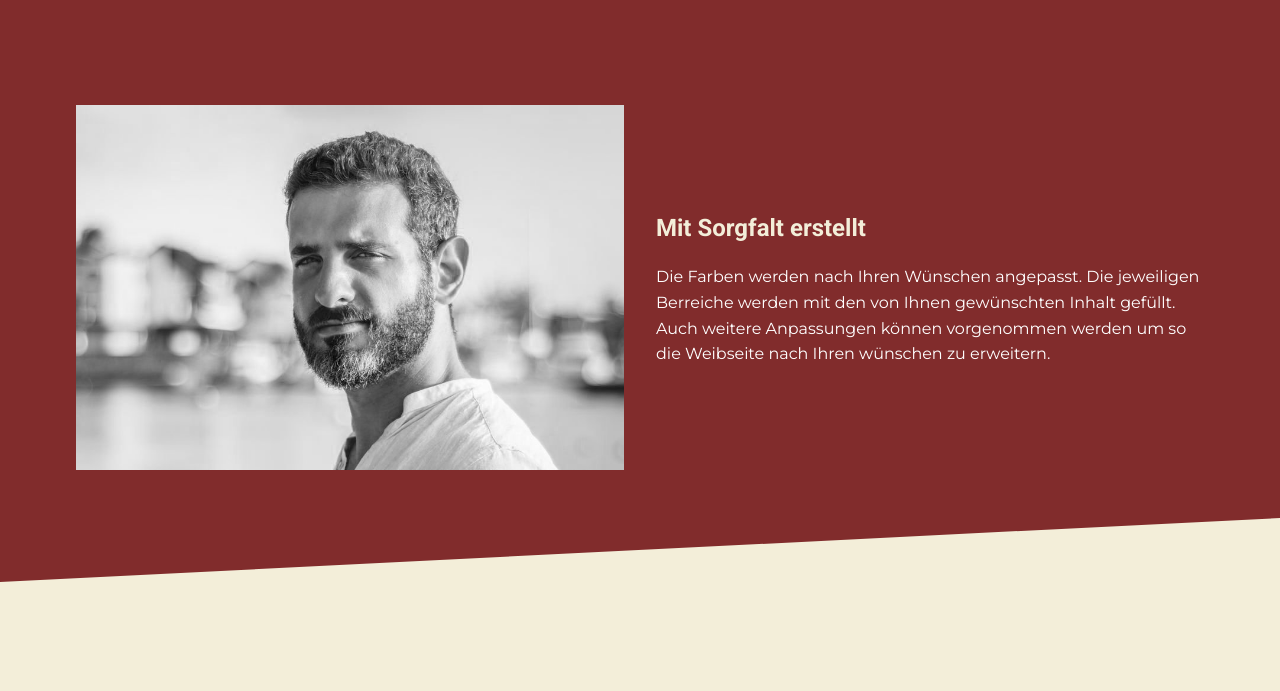
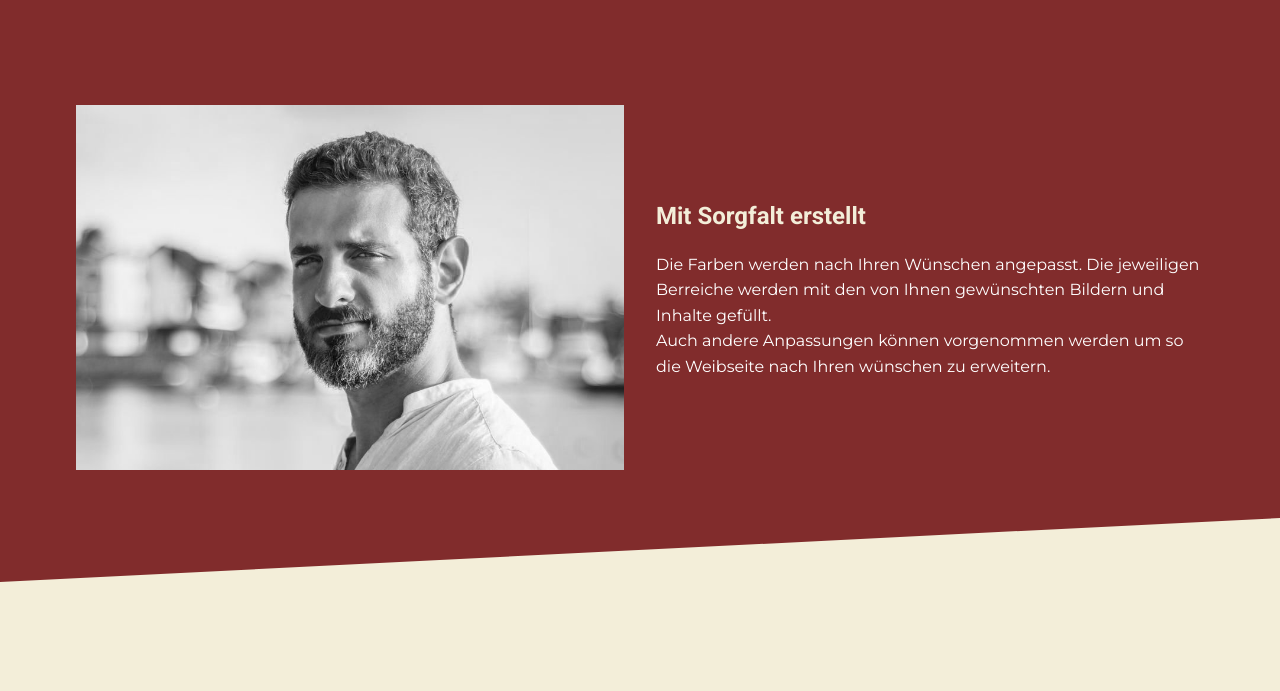
Before and after one commit to jetzt-deins/jetzt-deins.github.io, a plain HTML site: page index.html in a window 1280 px wide. Shown: the part 1516-2207 px from the top of the page. Drawn offline with Linux system fonts and the light colour scheme.

Commit message:
Update index.html

```diff
--- a/index.html
+++ b/index.html
@@ -27,7 +27,7 @@
         </nav>
 
     </section>
-    <section class="bg-light text-center">
+    <section class="bg-light text-center hero">
         <div class="container container--narrow">
             <p>Sie brauchen eine Webseite!</p>
             <h1>Machen Sie den Anfang mit unserem Starter Set.</h1>
@@ -74,8 +74,8 @@
                 </div>
                 <div>
                     <h2>Mit Sorgfalt erstellt</h2>
-                    <p>Die Farben werden nach Ihren Wünschen angepasst. Die jeweiligen Berreiche werden mit den von Ihnen gewünschten Inhalt gefüllt.<br>
-                        Auch weitere Anpassungen können vorgenommen werden um so die Weibseite nach Ihren wünschen zu erweitern.
+                    <p>Die Farben werden nach Ihren Wünschen angepasst. Die jeweiligen Berreiche werden mit den von Ihnen gewünschten Bildern und Inhalte gefüllt.<br>
+                        Auch andere Anpassungen können vorgenommen werden um so die Weibseite nach Ihren wünschen zu erweitern.
                     </p>
                 </div>
             </div>
```
